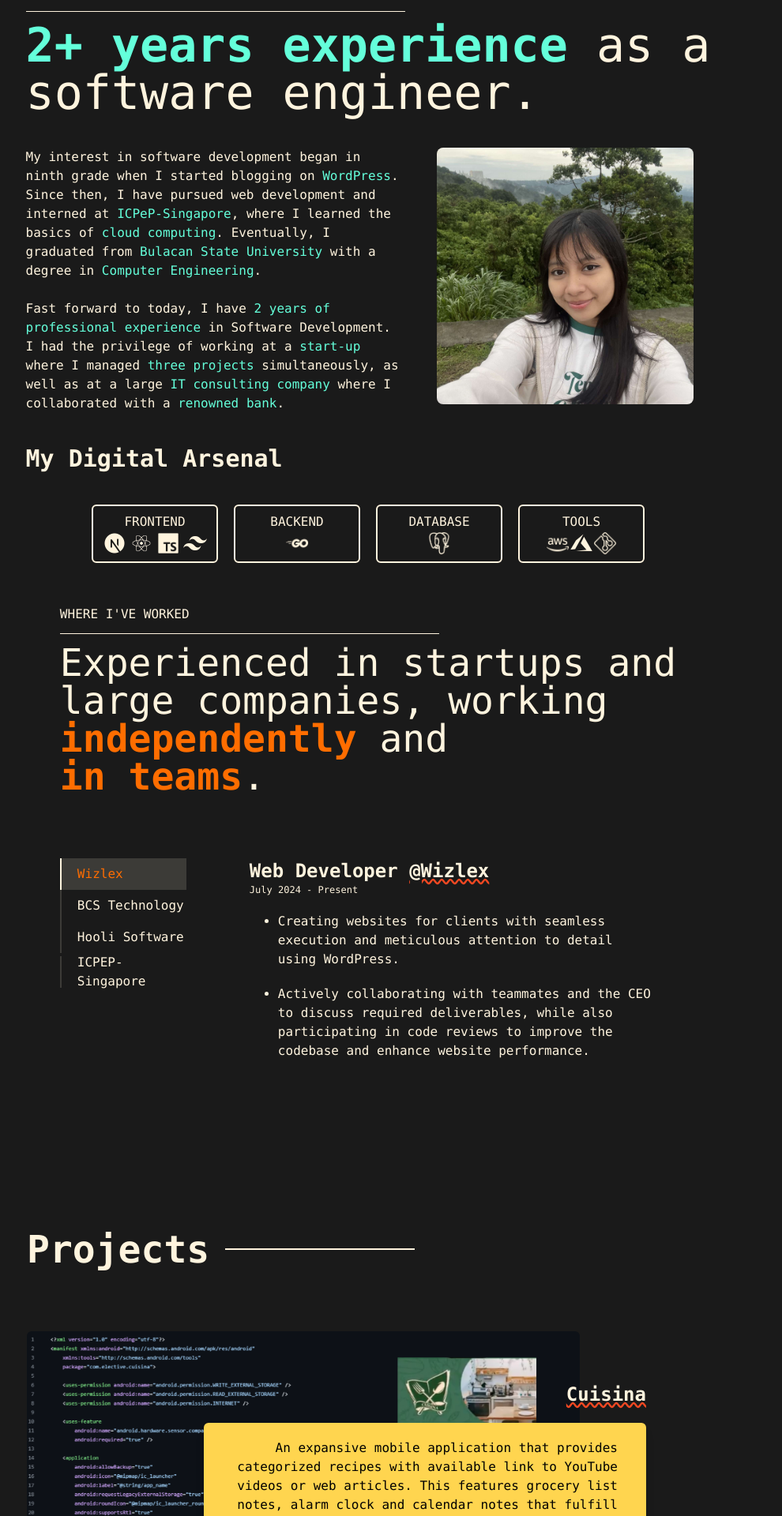
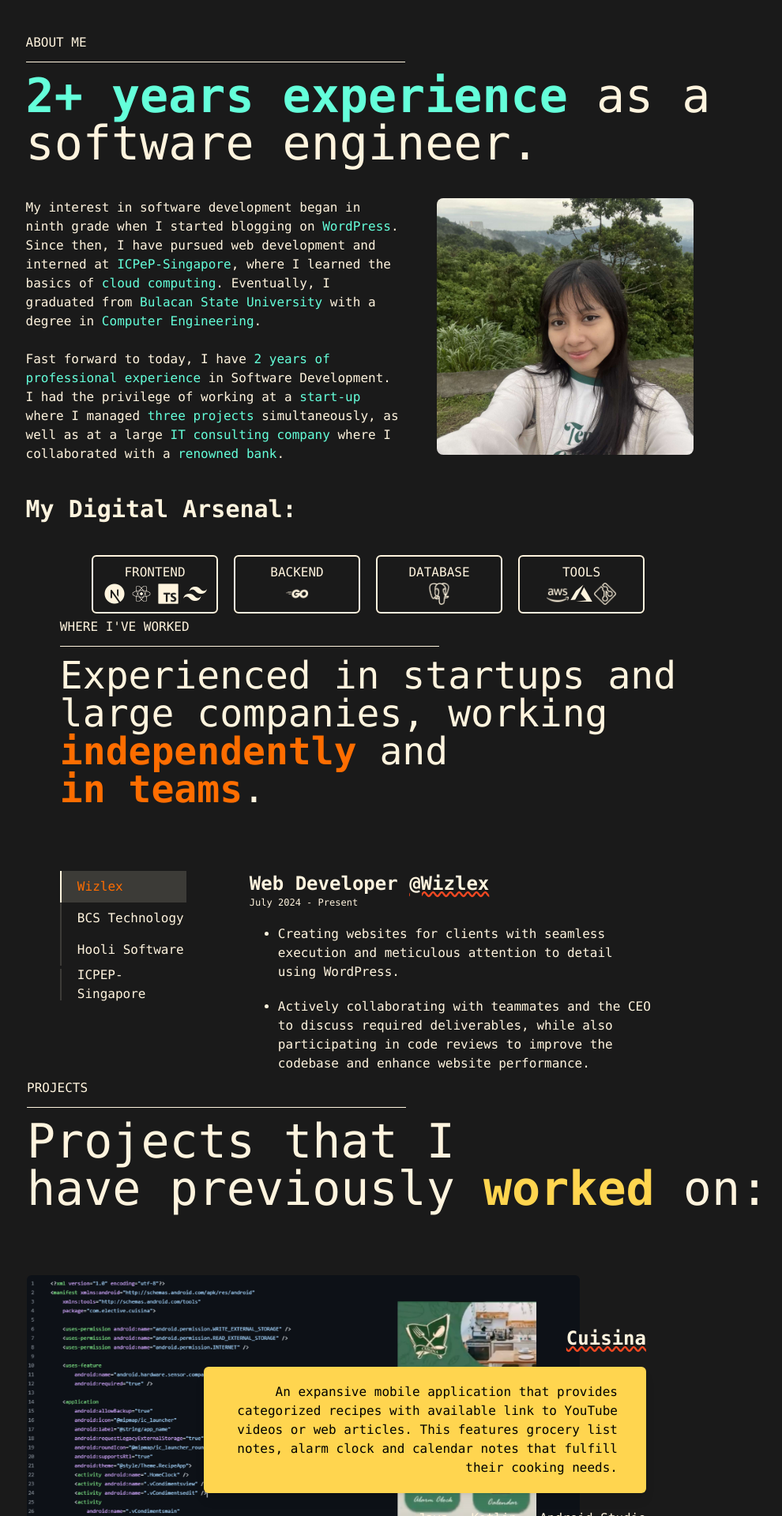
Before and after one commit to erika-mn/erika.dev, a Next.js app: page / in a window 1280 px wide. Shown: the part 880-2800 px from the top of the page at 79% size, without its empty margins (174-1164 px from the left). Built offline with nearby package versions, Linux system fonts and the light colour scheme.

Commit message:
margin and padding; navigation enabled

```diff
--- a/app/assets/Assets.tsx
+++ b/app/assets/Assets.tsx
@@ -75,34 +75,34 @@ export const wizlex = [
 export const bcsTech = [
   {
     key: 1,
-    desc: 'Manages the upkeep of two projects simultaneously as a solo developer, addressing bugs, implementing new features, and professionally deploying updates across different environments using Azure.',
+    desc: 'Manages two projects solo, handling bugs, new features, and updates across environments using Azure.',
   },
   {
     key: 2,
-    desc: 'Collaborating closely with clients to understand and meet their expectations, while delivering tailored software solutions with precision and professionalism.',
+    desc: 'Works closely with clients to meet their expectations and deliver precise, professional software solutions.',
   },
   {
     key: 3,
-    desc: 'Ensures code is refactored to align with project requirements, remains updated with React.js standards, and optimizes page functionality to seamlessly handle data requests.',
+    desc: 'Refactors code to meet project needs, stays updated with React.js standards, and optimizes page functionality for smooth data handling.',
   },
 ];
 
 export const hooli = [
   {
     key: 1,
-    desc: 'Contributed to the development and maintenance of three projects, actively participated in developing new features, and proactively addressed critical bugs. Utilized React JS as the front-end framework and Go as the backend language.',
+    desc: 'Developed and maintained three projects, adding features and resolving critical bugs with React JS and Go.',
   },
   {
     key: 2,
-    desc: 'One of the pioneering developers of a project, meticulously crafted its foundation while embracing Software Design Principles.',
+    desc: 'Pioneered a project, building its foundation with strong Software Design Principles.',
   },
   {
     key: 3,
-    desc: 'Successfully refactored code to optimize API calls, resulting in a notable improvement in page loading time.',
+    desc: 'Refactored code to optimize API calls, significantly improving page load time.',
   },
   {
     key: 4,
-    desc: 'Closely collaborated with cross-functional teams, namely the design and product team, and mentored software developer interns to achieve improvement in team productivity.',
+    desc: 'Collaborated with design and product teams, mentoring developer interns to boost team productivity.',
   },
 ];
 
--- a/app/components/NavBar.tsx
+++ b/app/components/NavBar.tsx
@@ -1,16 +1,22 @@
 import React from 'react';
 import Button from './Button';
+import Link from 'next/link';
 
-const navTitles = ['ABOUT', 'EXPERIENCE', 'PROJECTS', 'CONTACT'];
+const navTitles = [
+  { key: 1, title: 'ABOUT', to: '#about' },
+  { key: 2, title: 'EXPERIENCE', to: '#experience' },
+  { key: 3, title: 'PROJECTS', to: '#projects' },
+  { key: 4, title: 'CONTACT', to: '#contact' },
+];
 
 const NavBar = () => {
   return (
     <>
       <div className='flex justify-end items-center gap-[5rem] font-mono -mt-8'>
         <ul className='flex flex-row justify-end'>
-          {navTitles.map((title) => (
-            <li className='pl-[3rem]' key={title}>
-              <p className='cursor-pointer'>{title}</p>
+          {navTitles.map((nav) => (
+            <li className='pl-[3rem]' key={nav.key}>
+              <Link href={nav.to}>{nav.title}</Link>
             </li>
           ))}
         </ul>
--- a/app/pages/AboutMe.tsx
+++ b/app/pages/AboutMe.tsx
@@ -3,7 +3,10 @@ import Image from 'next/image';
 
 const AboutMe = () => {
   return (
-    <div className='flex flex-row justify-center h-[74.5vh] font-mono text-primary mt-[-1rem]'>
+    <div
+      className='flex flex-row justify-center h-[74.5vh] font-mono text-primary pt-[3rem]'
+      id='about'
+    >
       <div>
         <h1>ABOUT ME</h1>
         <hr className='w-[30rem] my-3' />
@@ -52,7 +55,7 @@ const AboutMe = () => {
           </div>
         </div>
         <div>
-          <h1 className='text-3xl my-3 mt-10 font-bold'>My Digital Arsenal</h1>
+          <h1 className='text-3xl my-3 mt-10 font-bold'>My Digital Arsenal:</h1>
           <div className='flex gap-5 mt-10 justify-center'>
             <div className='border-2 rounded-md py-2 px-4 w-[10rem] text-center'>
               <h1>FRONTEND</h1>
@@ -141,50 +144,6 @@ const AboutMe = () => {
         </div>
       </div>
     </div>
-    // <div className='mt-[10rem] 2xl:ml-[25rem] md:ml-[10rem] sm:ml-[2rem] h-[74.5vh] font-mono'>
-    //   <div className='flex items-center gap-5'>
-    //     <h1 className='text-5xl font-bold'>About Me</h1>
-    //     <div className='w-[15rem] h-0.5 bg-primary' />
-    //   </div>
-    //   <div className='flex gap-[8rem] mt-10'>
-    //     <div className='w-[30rem]'>
-    //       Hello! My name is Erika. My interest in software development began in
-    //       ninth grade when I started blogging on WordPress. Since then, I have
-    //       pursued web development and interned at ICPeP-Singapore, where I
-    //       learned the basics of cloud computing. Eventually, I graduated from
-    //       Bulacan State University with a degree in Computer Engineering.
-    //       <br /> <br /> Fast forward to today, I have 2 years of professional
-    //       experience in Software Development. I had the privilege of working at
-    //       a start-up where I managed three projects simultaneously, as well as
-    //       at a large IT consulting company where I collaborated with a renowned
-    //       bank.
-    //       <br /> <br />
-    //       My latest few technologies I&apos;ve been working with recently are:
-    //       <ul
-    //         role='list'
-    //         className='marker:text-primary list-disc pl-8 space-y-1 mt-2 grid grid-cols-2'
-    //       >
-    //         <li>Next JS</li>
-    //         <li>React/Typescript</li>
-    //         <li>Tailwind CSS</li>
-    //         <li>Go</li>
-    //         <li>WordPress</li>
-    //         <li>PostgreSQL</li>
-    //         <li>Azure DevOps</li>
-    //         <li>EWS EC2</li>
-    //       </ul>
-    //     </div>
-    //     <div>
-    //       <Image
-    //         src='/assets/my-pic.jpg'
-    //         width={350}
-    //         height={350}
-    //         alt='my pic'
-    //         className='rounded-lg'
-    //       />
-    //     </div>
-    //   </div>
-    // </div>
   );
 };
 
--- a/app/pages/GetInTouch.tsx
+++ b/app/pages/GetInTouch.tsx
@@ -4,7 +4,10 @@ import Footer from '../components/Footer';
 
 const GetInTouch = () => {
   return (
-    <div className='mt-[25rem] flex flex-col items-center justify-center text-center font-mono min-h-[35vh]'>
+    <div
+      className='mt-[45rem] flex flex-col items-center justify-center text-center font-mono min-h-[35vh]'
+      id='contact'
+    >
       <h1 className='text-5xl font-bold'>Get In Touch!</h1>
       <p className='my-5'>
         Got a tech challenge, project idea, or just want to talk code? <br />{' '}
--- a/app/pages/Projects.tsx
+++ b/app/pages/Projects.tsx
@@ -3,11 +3,16 @@ import Image from 'next/image';
 
 const Projects = () => {
   return (
-    <div className='2xl:ml-[25rem] md:ml-[10rem] sm:ml-[2rem] h-[74.5vh] font-mono mt-[10rem]'>
-      <div className='flex items-center gap-5'>
-        <h1 className='text-5xl font-bold'>Projects</h1>
-        <div className='w-[15rem] h-0.5 bg-primary' />
-      </div>
+    <div
+      className='2xl:ml-[25rem] md:ml-[10rem] sm:ml-[2rem] h-[74.5vh] font-mono pt-[9rem]'
+      id='projects'
+    >
+      <h1>PROJECTS</h1>
+      <hr className='w-[30rem] my-3 text-primary' />
+      <h1 className='text-6xl'>
+        Projects that I <br /> have previously{' '}
+        <span className='text-[#FFD54F] font-bold'>worked</span> on:
+      </h1>
       <div className='mt-[5rem] relative flex'>
         <Image
           src='/assets/cuisina.png'
--- a/app/pages/WorkingExp.tsx
+++ b/app/pages/WorkingExp.tsx
@@ -22,7 +22,10 @@ const WorkingExp = () => {
   };
 
   return (
-    <div className='flex justify-center min-h-[79vh] font-mono mt-[12rem] text-primary'>
+    <div
+      className='flex justify-center min-h-[79vh] font-mono pt-[12rem] text-primary'
+      id='experience'
+    >
       <div>
         <h1>WHERE I&apos;VE WORKED</h1>
         <hr className='w-[30rem] my-3' />
```
